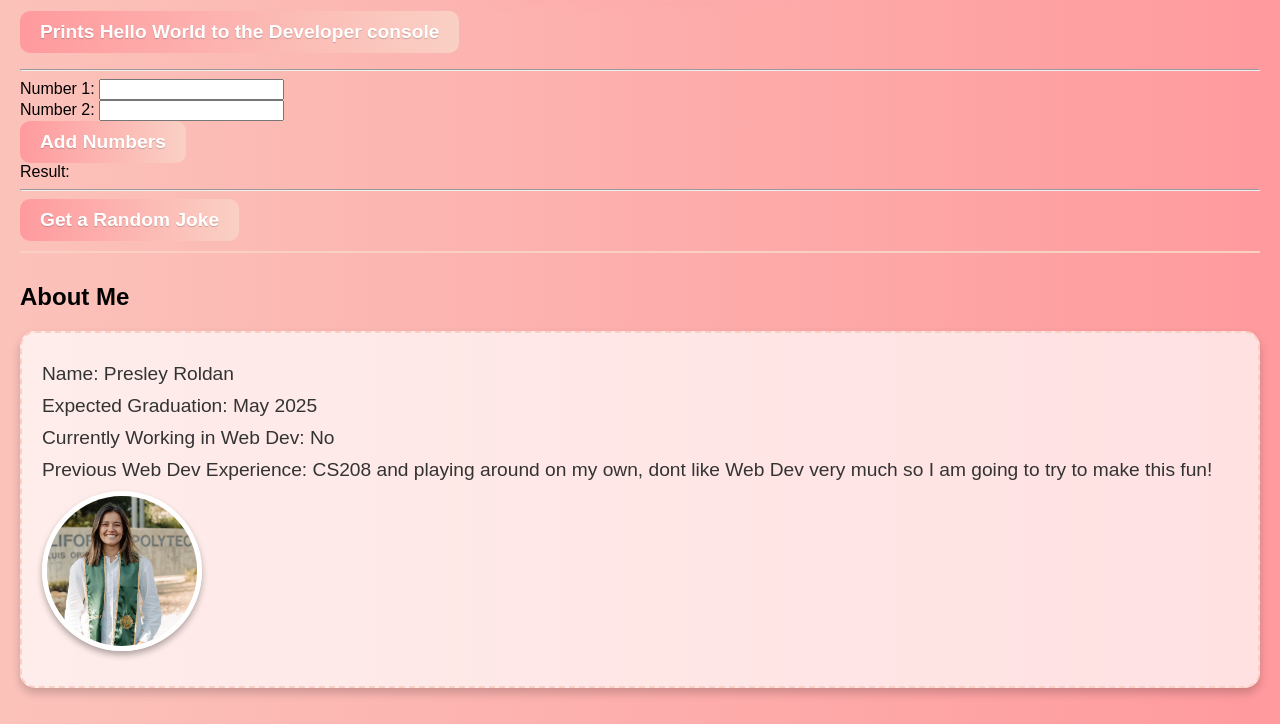
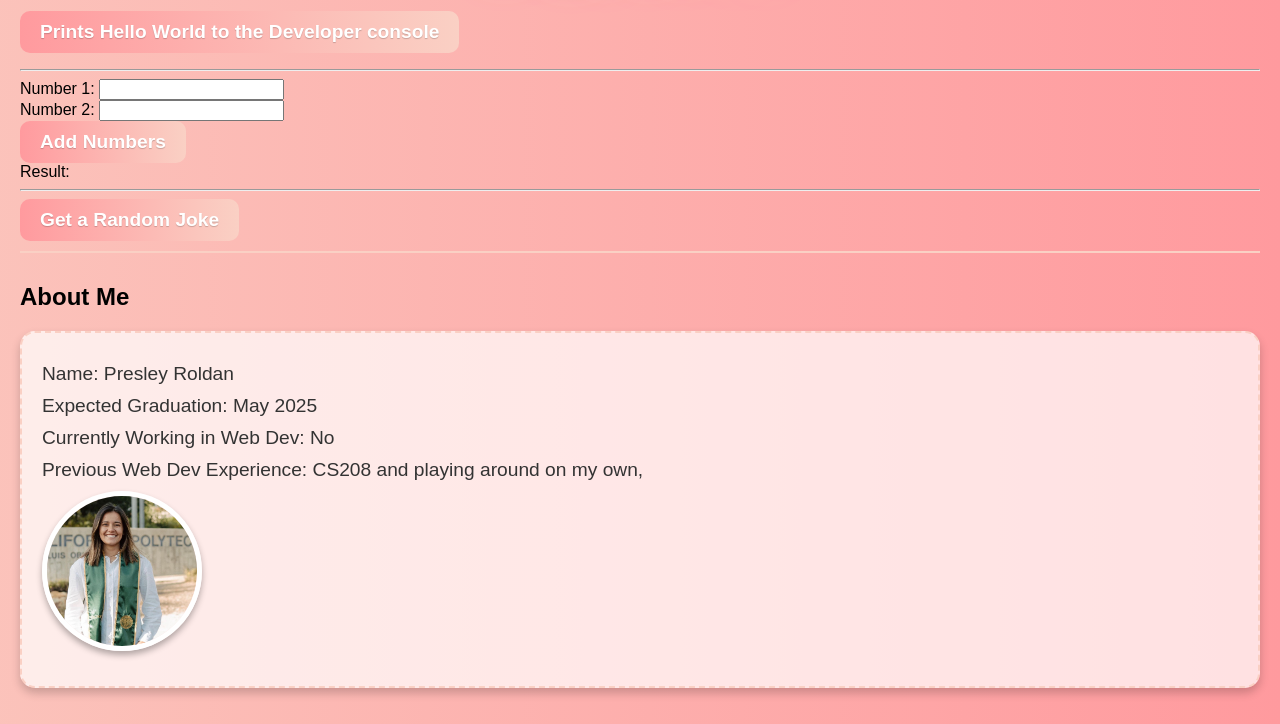
Before and after one commit to presleyroldan/408_lab1, a website: page index.html in a window 1280 px wide. Shown: the part 128-852 px from the top of the page. Drawn offline with Linux system fonts and the light colour scheme.

Commit message:
Update index.html

```diff
--- a/index.html
+++ b/index.html
@@ -39,7 +39,7 @@
     <li>Expected Graduation: May 2025</li>
     <li>Currently Working in Web Dev: No</li>
     <li>Previous Web Dev Experience: CS208 and playing around on my own,
-      dont like Web Dev very much so I am going to try to make this fun!</li>
+      </li>
     <li>
       <img src="img/me.jpg" alt="Avatar" width="150" />
     </li>
```
